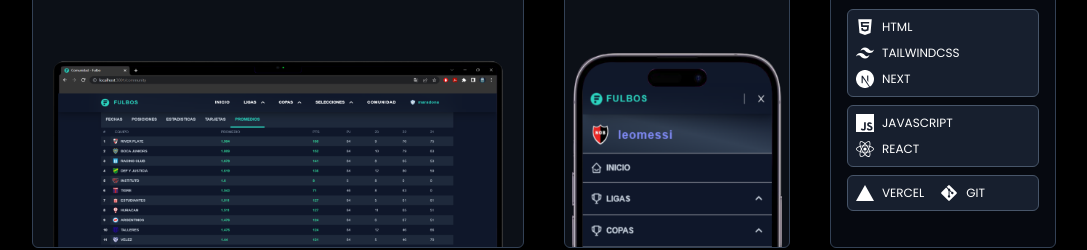
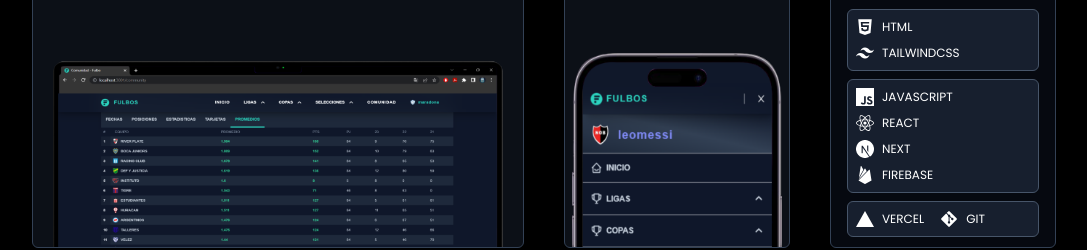
Before and after one commit to estaniml/emlacabe, a Next.js app: page /projects in a window 1280 px wide. Shown: the part 1276-1526 px from the top of the page, without its empty margins (96-1183 px from the left). Built offline with nearby package versions, Linux system fonts and the light colour scheme.

Commit message:
updating db

```diff
--- a/components/projectCards/Description.js
+++ b/components/projectCards/Description.js
@@ -1,6 +1,6 @@
 import { useState } from 'react'
 import { FaHtml5, FaReact, FaGitAlt, FaCss3Alt  } from 'react-icons/fa'
-import { SiTailwindcss, SiJavascript, SiNextdotjs, SiVercel, SiVite, SiReactrouter, SiNetlify, SiStyledcomponents, SiTypescript } from 'react-icons/si'
+import { SiTailwindcss, SiJavascript, SiNextdotjs, SiVercel, SiVite, SiReactrouter, SiNetlify, SiStyledcomponents, SiTypescript, SiFirebase } from 'react-icons/si'
 import { motion } from "framer-motion";
 
 const Description = ({project}) => {
@@ -37,6 +37,8 @@
         return <SiNetlify className='text-lg' />
       case 'typescript':
         return <SiTypescript className='text-lg' />
+        case 'firebase':
+          return <SiFirebase className='text-lg' />
       default:
         break;
     }
--- a/db.js
+++ b/db.js
@@ -76,11 +76,11 @@
             mobile: fulbosMobile
         } ,
         tools: {
-            html: [ 'html', 'tailwindcss', 'next'],
-            js: [ 'javascript', 'react'],
+            html: [ 'html', 'tailwindcss'],
+            js: [ 'javascript', 'react', 'next', 'firebase'],
             extra: [ 'vercel', 'git' ]
         },
-        url: 'https://fulbo-estaniml.vercel.app/',
+        url: 'https://fulbos.com/',
         gitUrl: null,
     },
     {
```
